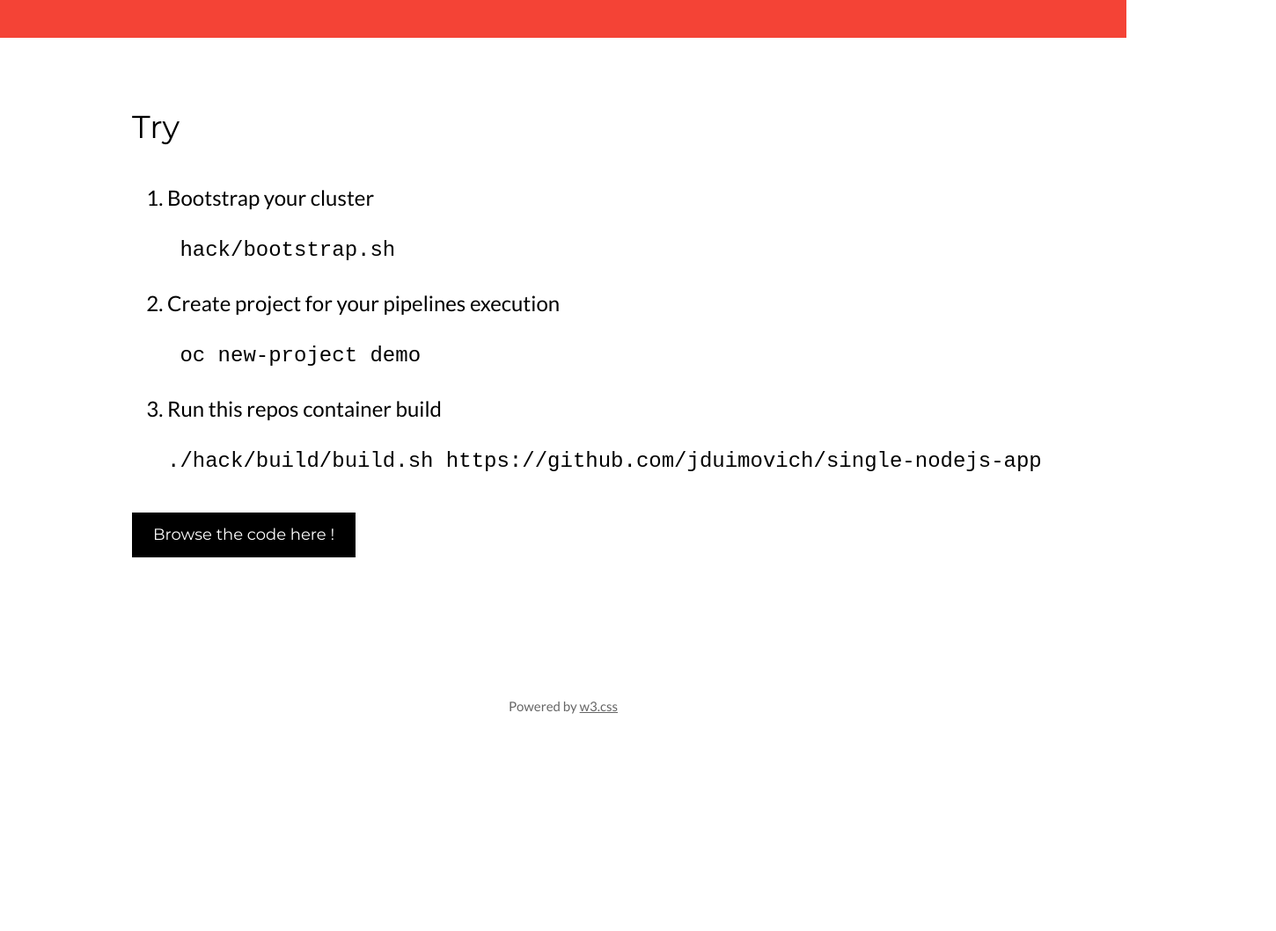
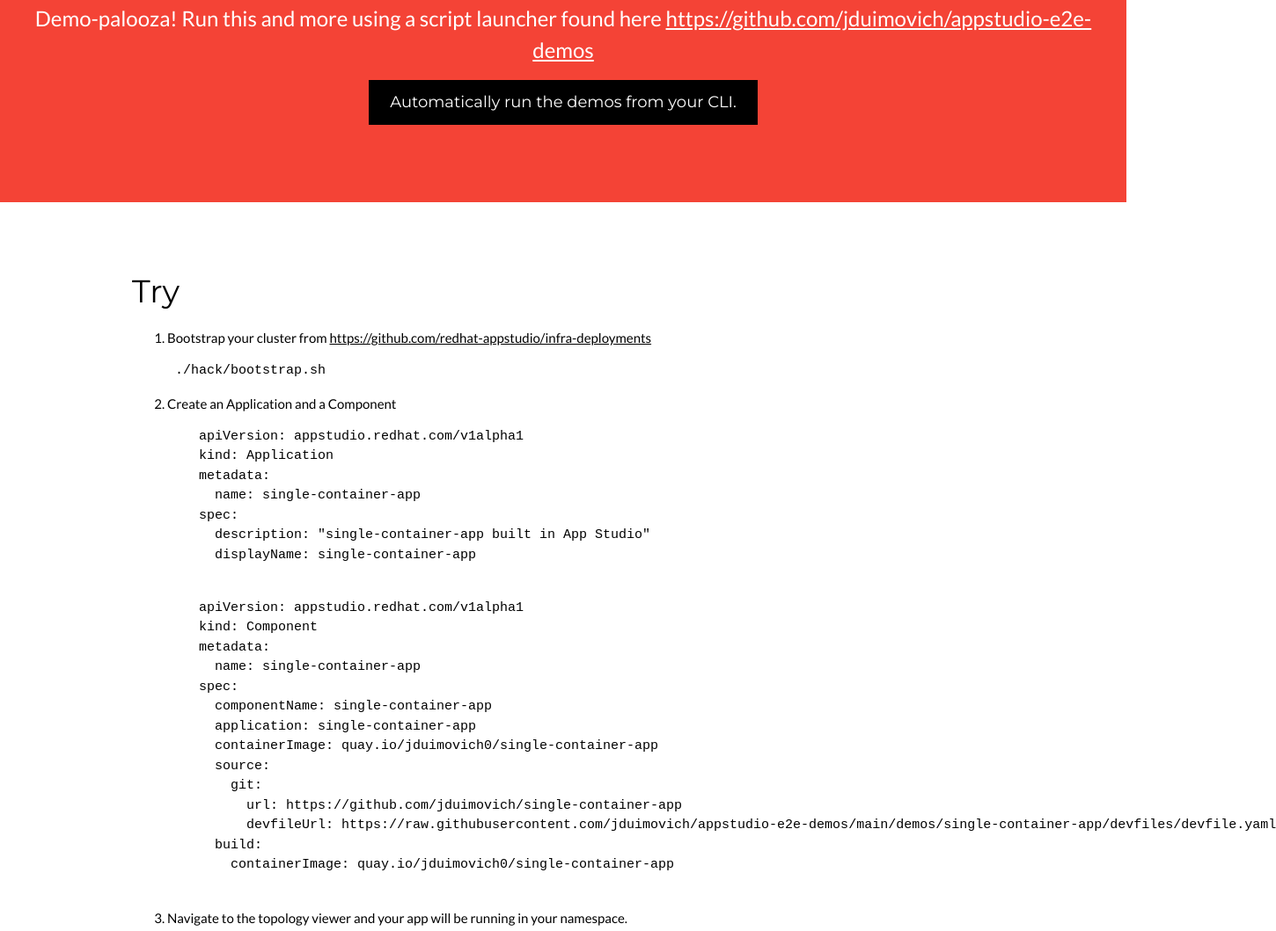
Before and after one commit to wbwrh/single-nodejs-app, a plain HTML site: page html/index.html in a window 1280 px wide. Shown: the part 483-1542 px from the top of the page at 88% size, 1450 px wide, since content can reach past the window. Before the commit the page ends 1377 px from the top, so only its background shows below. Drawn offline with nearby package versions, Linux system fonts and the light colour scheme.

Commit message:
new e2e wrapper

```diff
--- a/html/index.html
+++ b/html/index.html
@@ -29,6 +29,23 @@
   .fa-coffee {
     font-size: 200px
   }
+
+  .column {
+    float: left;
+    width: 80%;
+    text-align: center;
+  }
+  .columnr {
+    float: right;
+    width: 20%;
+    text-align: center;
+  }
+
+  .row:after {
+    content: "";
+    display: table;
+    clear: both;
+  }
 </style>
 
 <body>
@@ -36,44 +53,87 @@
   <!-- Header -->
   <header class="w3-container w3-red w3-center" style="padding:64px 16px">
     <i class="fab fa-redhat fa-5x "></i>
-    <h1 class="w3-margin w3-jumbo">App Studio Demo Build</h1>
-    <p class="w3-xlarge">Use App Studio Build Pipelines to Build your Container</p>
+    <h1 class="w3-margin w3-jumbo">App Studio Demo Application</h1>
+    <p class="w3-xlarge">Use App Studio to Build your Application</p>
 
 
     <p class="w3-xlarge">
-      This application can be built using the App Studio default Build Pipelines
+      This application is a standard Node.js HTTP application packaged into a single container.
     </p>
+
 
     <a href="https://github.com/redhat-appstudio/infra-deployments.git" target="_blank">
       <button class="w3-button w3-black w3-padding-large w3-large w3-margin-top">
         Learn more about App Studio
       </button>
     </a>
+
+    <p class="w3-xlarge">
+      Demo-palooza! Run this and more using a script launcher found here
+      <a href="https://github.com/jduimovich/appstudio-e2e-demos" target="_blank">
+        https://github.com/jduimovich/appstudio-e2e-demos</a>
+        <br>
+      <a href="https://github.com/jduimovich/appstudio-e2e-demos" target="_blank">
+        <button class="w3-button w3-black w3-padding-large w3-large w3-margin-top">
+          Automatically run the demos from your CLI.
+        </button>
+
+      </a>
+    </p>
+
   </header>
 
-  <div class="w3-row-padding w3-padding-64 w3-container">
-    <div class="w3-content">
-        <h1 id="summary">Try <menu type="context"></menu> </h1>
-        <ol class="w3-xlarge">
-          <li> Bootstrap your cluster
-            <pre> hack/bootstrap.sh </pre>
+
+  <div class="w3-row-padding w3-padding-64 w3-container ">
+    <div class="w3-content  ">
+
+          <h1 >Try </h1>
+
+
+
+      <ol class="w2-xlarge">
+        <li> Bootstrap your cluster from <a href="https://github.com/redhat-appstudio/infra-deployments.git"
+            target="_blank">
+            https://github.com/redhat-appstudio/infra-deployments
+          </a>
+          <pre> ./hack/bootstrap.sh </pre>
+        </li>
+        <div class="row">
+          <li> Create an Application and a Component </li>
+          <pre>
+    apiVersion: appstudio.redhat.com/v1alpha1
+    kind: Application
+    metadata:
+      name: single-container-app
+    spec:
+      description: "single-container-app built in App Studio"
+      displayName: single-container-app
+    </pre>
+
+          <pre>
+    apiVersion: appstudio.redhat.com/v1alpha1
+    kind: Component
+    metadata:
+      name: single-container-app
+    spec:
+      componentName: single-container-app
+      application: single-container-app
+      containerImage: quay.io/jduimovich0/single-container-app
+      source:
+        git:
+          url: https://github.com/jduimovich/single-container-app
+          devfileUrl: https://raw.githubusercontent.com/jduimovich/appstudio-e2e-demos/main/demos/single-container-app/devfiles/devfile.yaml
+      build:
+        containerImage: quay.io/jduimovich0/single-container-app
+    </pre>
+
+          <li> Navigate to the topology viewer and your app will be running in your namespace.
           </li>
-          <li> Create project for your pipelines execution
-             <pre> oc new-project demo </pre>
-          </li>
-          <li> Run this repos container build
-            <pre>./hack/build/build.sh https://github.com/jduimovich/single-nodejs-app</pre>
-          </li>
-        </ol>
+      </ol>
 
-        <p class="w3-xlarge"></p>
-        <a href="https://github.com/jduimovich/single-nodejs-app" target="_blank">
-          <button class="w3-button w3-black w3-padding-large w3-large w3-margin-top">
-            Browse the code here !
-          </button>
-        </a>
-        </p>
-      </div>
+
+
+    </div>
   </div>
 
   <!-- Footer -->
```
